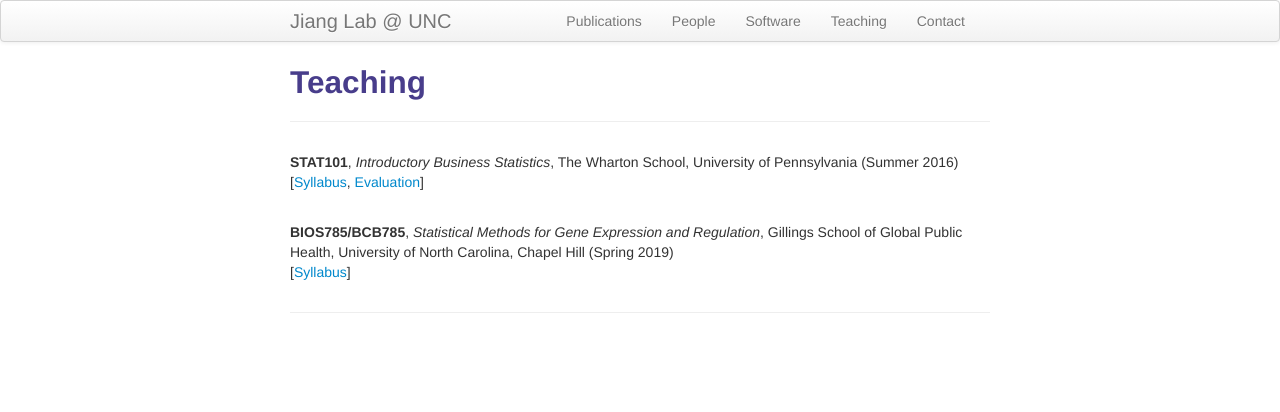
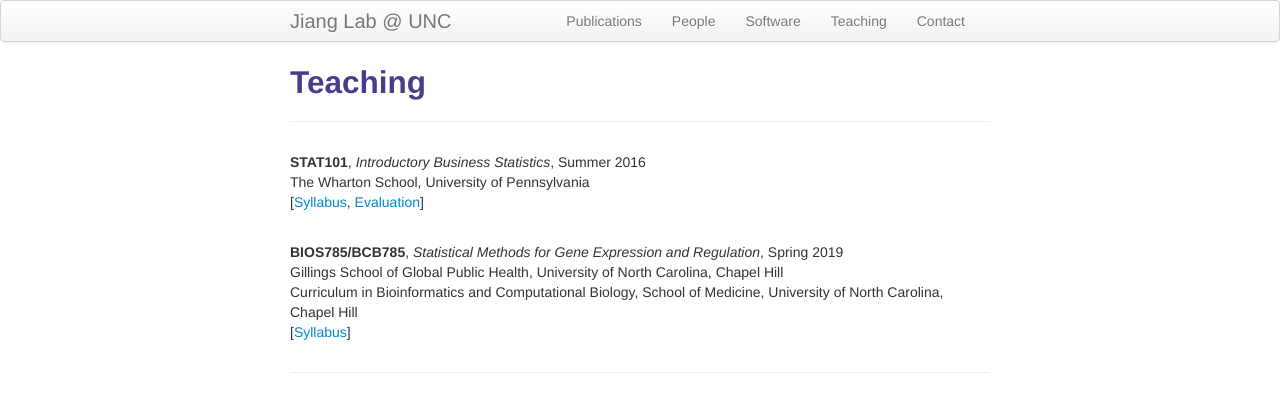
Before and after one commit to yuchaojiang/yuchaojiang.github.io, a Jekyll site: the page built from pages/teaching.md, in a window 1280 px wide. Shown: the top 412 px of the page. Built offline with Jekyll 4.4.1, drawn with Linux system fonts in a browser that asks for light colours.

Commit message:
Update teaching.md

```diff
--- a/pages/teaching.md
+++ b/pages/teaching.md
@@ -4,12 +4,14 @@ title: Teaching
 description: Courses taught by Yuchao Jiang.
 ---
 <div class="cv">
-  <b>STAT101</b>, <i>Introductory Business Statistics</i>, The Wharton School, University of Pennsylvania (Summer 2016) <br/>
+  <b>STAT101</b>, <i>Introductory Business Statistics</i>, Summer 2016 <br/> The Wharton School, University of Pennsylvania <br/>
   [<a href="../assets/pdfs/Syllabus-STAT-101-2016-Summer.pdf" title="Syllabus STAT101">Syllabus</a>,
 	<a href="../assets/pdfs/STAT101_teaching_evaluation.pdf" title="Evaluation STAT101">Evaluation</a>]
 </div>
 <br/>
 <div class="cv">
-  <b>BIOS785/BCB785</b>, <i>Statistical Methods for Gene Expression and Regulation</i>, Gillings School of Global Public Health, University of North Carolina, Chapel Hill (Spring 2019) <br/>
+  <b>BIOS785/BCB785</b>, <i>Statistical Methods for Gene Expression and Regulation</i>, Spring 2019 <br/> Gillings School of Global Public Health, University of North Carolina, Chapel Hill <br/>
+Curriculum in Bioinformatics and Computational Biology, School of Medicine, University of North Carolina, Chapel Hill
+<br/>
 [<a href="../assets/pdfs/BIOS785_Spring2019_Yuchao_Jiang.pdf" title="Syllabus BIOS785">Syllabus</a>]
 </div>
```
